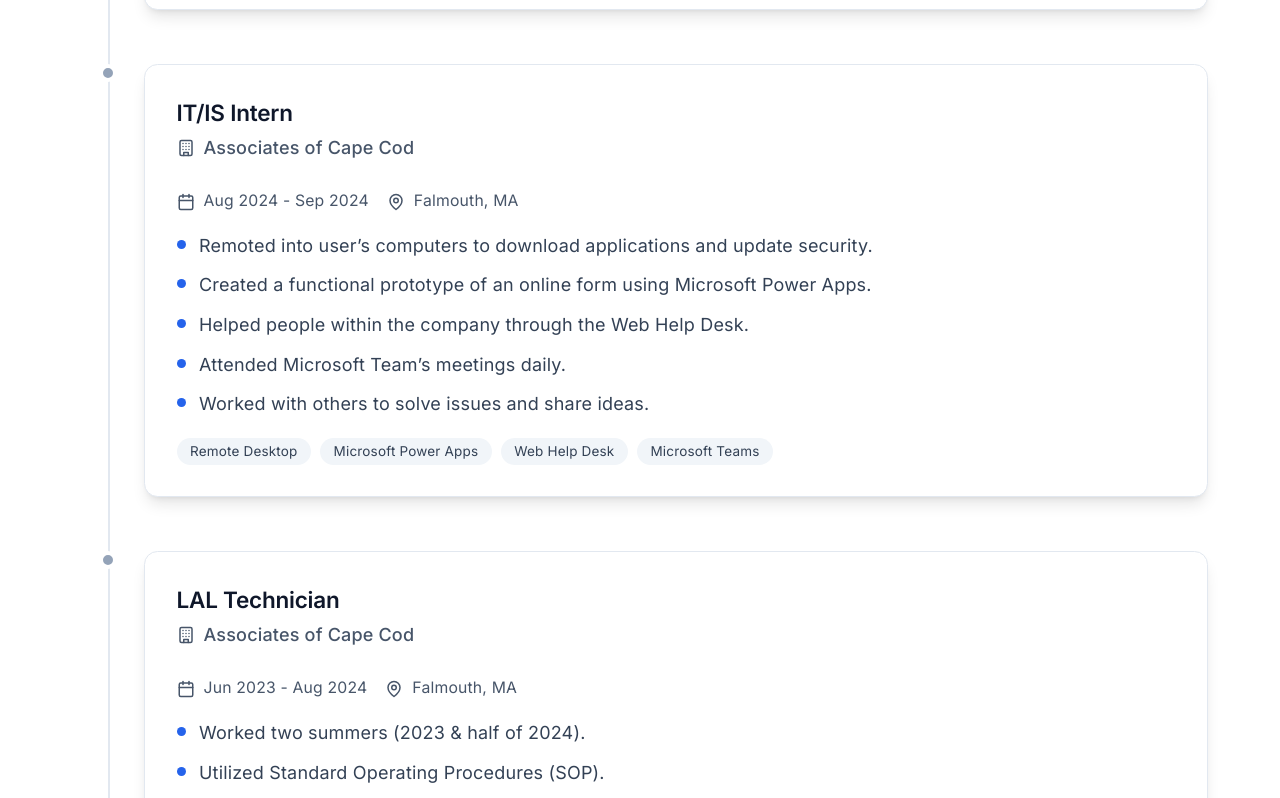
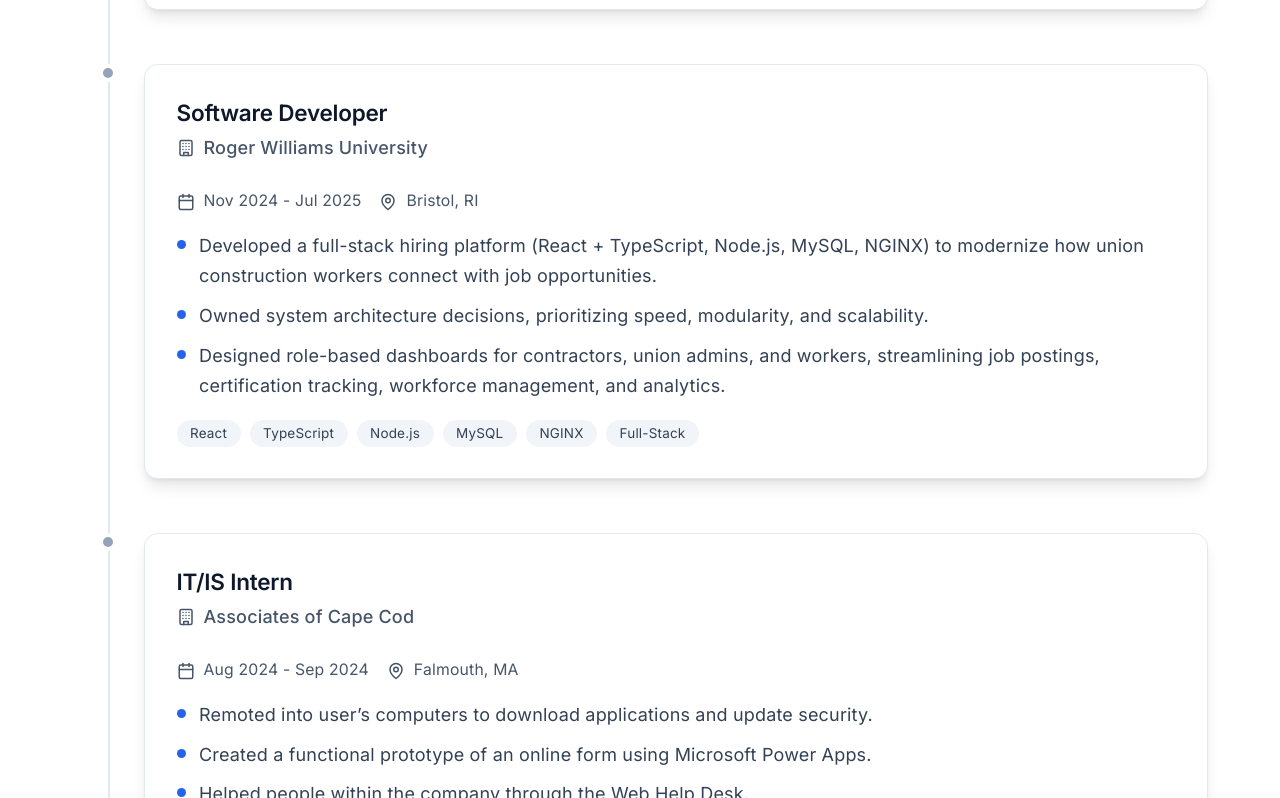
Before and after one commit to ConnorH41/connorhardin-portfolio, a Next.js app: page /experience in a window 1280 px wide. Shown: the part 782-1580 px from the top of the page. Built offline with nearby package versions, Linux system fonts and the light colour scheme.

Commit message:
Added Research Project to experience

```diff
--- a/components/ExperienceTimeline.tsx
+++ b/components/ExperienceTimeline.tsx
@@ -7,13 +7,21 @@ export default function ExperienceTimeline() {
     return date.toLocaleDateString('en-US', { month: 'short', year: 'numeric' })
   }
 
+  // Sort experiences by startDate descending
+  const sortedExperiences = [...experiences].sort((a, b) => {
+    if (!a.startDate && !b.startDate) return 0;
+    if (!a.startDate) return 1;
+    if (!b.startDate) return -1;
+    return new Date(b.startDate).getTime() - new Date(a.startDate).getTime();
+  });
+
   return (
     <div className="relative">
       {/* Timeline Line */}
       <div className="absolute left-8 top-0 bottom-0 w-0.5 bg-slate-200 dark:bg-slate-700"></div>
 
       <div className="space-y-12">
-        {experiences.map((experience, index) => (
+        {sortedExperiences.map((experience, index) => (
           <div key={experience.id} className="relative">
             {/* Timeline Dot */}
             <div className={`absolute left-6 w-4 h-4 rounded-full border-4 border-white dark:border-slate-800 ${
--- a/data/experience.ts
+++ b/data/experience.ts
@@ -12,6 +12,22 @@ export interface Experience {
 }
 
 export const experiences: Experience[] = [
+  {
+    id: 'rwudev',
+    title: 'Software Developer',
+    company: 'Roger Williams University',
+    location: 'Bristol, RI',
+    startDate: '2024-11',
+    endDate: '2025-07',
+    current: false,
+    description: [
+      'Developed a full-stack hiring platform (React + TypeScript, Node.js, MySQL, NGINX) to modernize how union construction workers connect with job opportunities.',
+      'Owned system architecture decisions, prioritizing speed, modularity, and scalability.',
+      'Designed role-based dashboards for contractors, union admins, and workers, streamlining job postings, certification tracking, workforce management, and analytics.'
+    ],
+    technologies: ['React', 'TypeScript', 'Node.js', 'MySQL', 'NGINX', 'Full-Stack'],
+    type: 'work'
+  },
   {
     id: '1',
     title: 'IS Intern',
```
